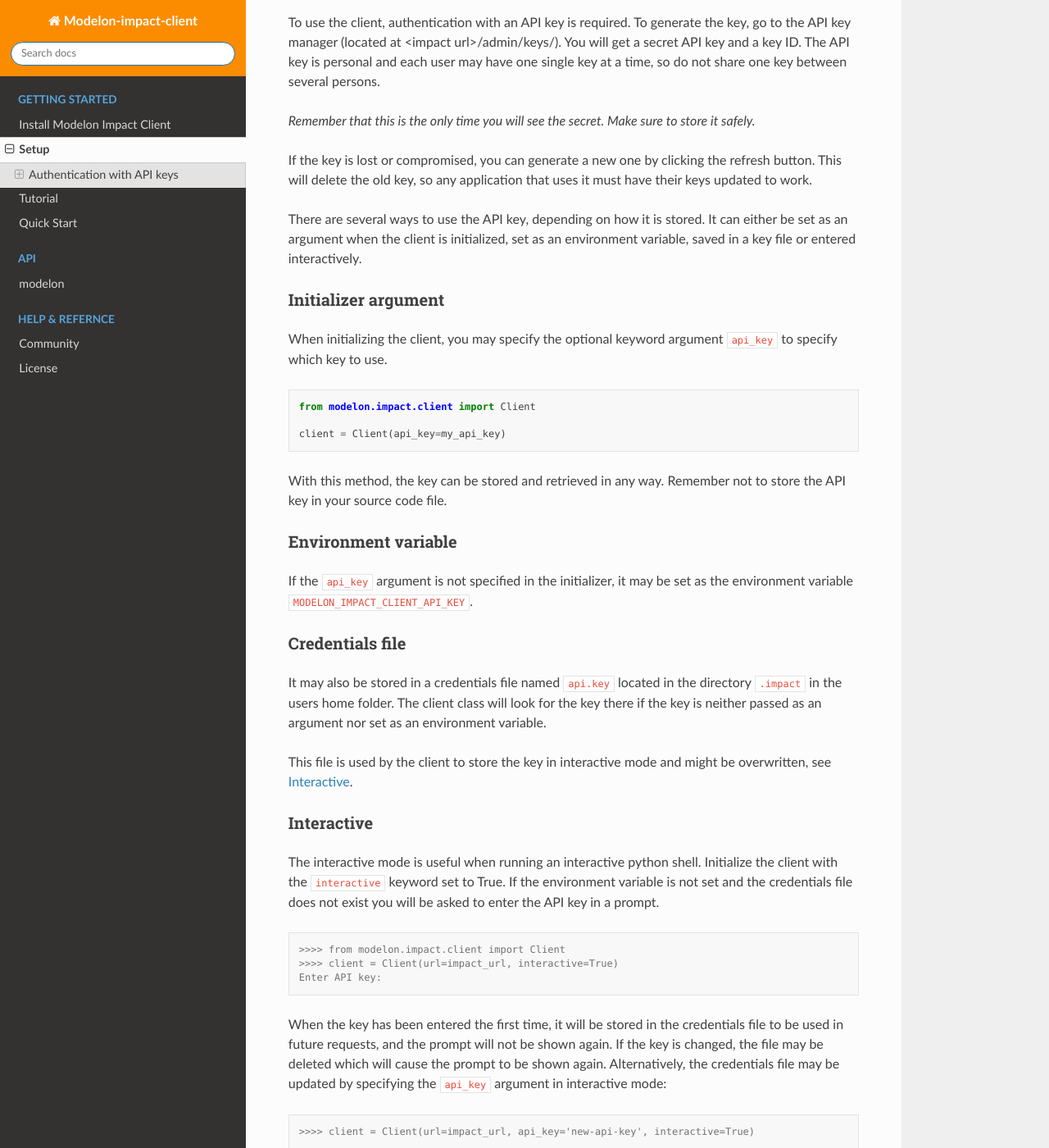
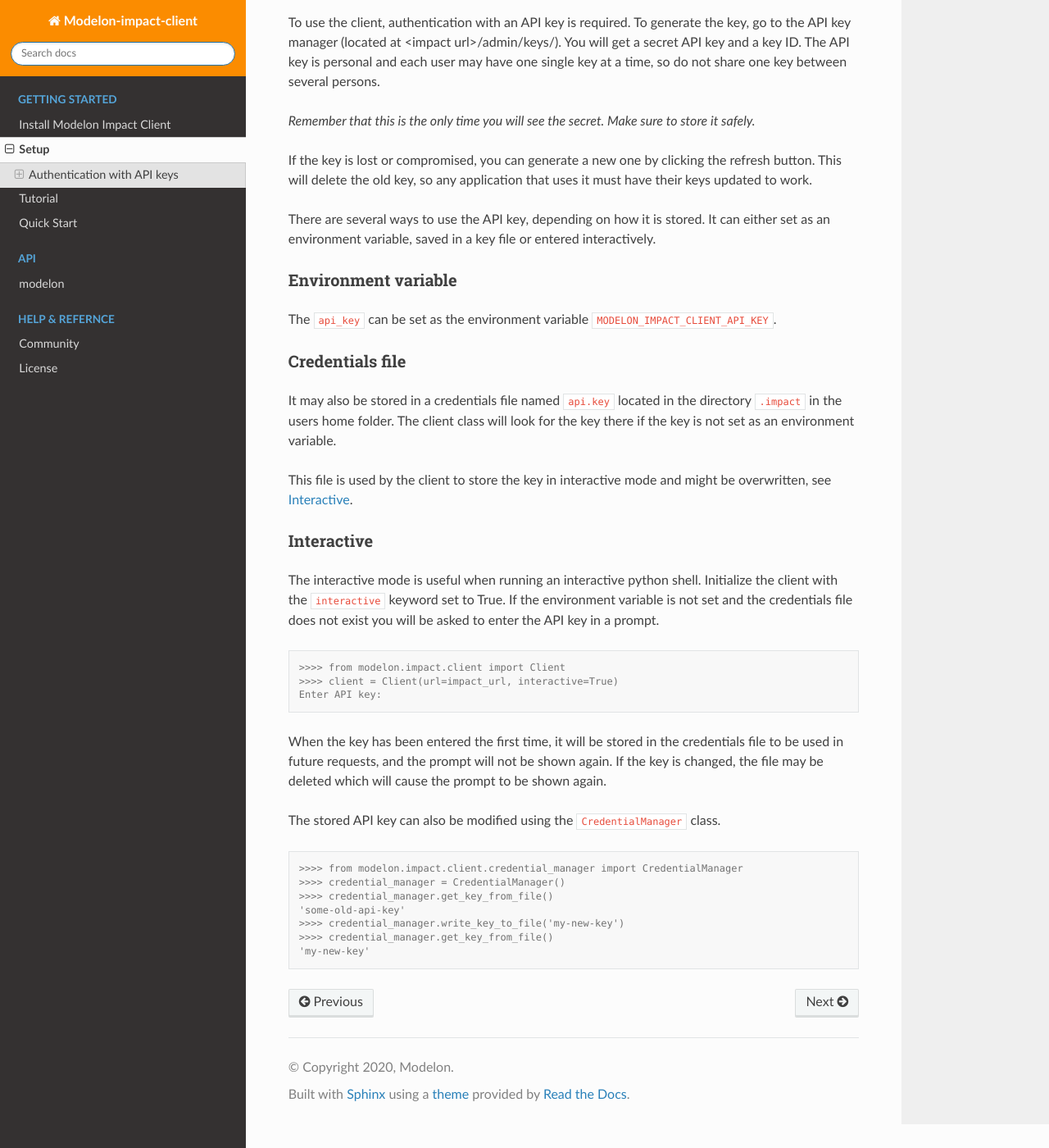
Before and after one commit to modelon-community/impact-client-python, a Sphinx documentation site: the page built from docs/source/setup.rst, in a window 1280 px wide and 1400 px high, scrolled down 272 px. Shown: the whole window at 82% size. Built offline with Sphinx 7.4.7 and the Read the Docs theme 2.0.0, drawn with Linux system fonts in a browser that asks for light colours; some of the changed text lies outside the part shown.

```diff
--- a/docs/source/setup.rst
+++ b/docs/source/setup.rst
@@ -21,31 +21,13 @@ button. This will delete the old key, so any application that uses it must have
 keys updated to work.
 
 There are several ways to use the API key, depending on how it is stored. It can either
-be set as an argument when the client is initialized, set as an environment variable,
-saved in a key file or entered interactively.
-
-
-Initializer argument
-####################
-
-When initializing the client, you may specify the optional keyword argument ``api_key``
-to specify which key to use.
-
-.. code-block:: python
-
-    from modelon.impact.client import Client
-
-    client = Client(api_key=my_api_key)
-
-With this method, the key can be stored and retrieved in any way. Remember not to store
-the API key in your source code file.
+set as an environment variable, saved in a key file or entered interactively.
 
 
 Environment variable
 ####################
 
-If the ``api_key`` argument is not specified in the initializer, it may be set as the
-environment variable ``MODELON_IMPACT_CLIENT_API_KEY``.
+The ``api_key`` can be set as the environment variable ``MODELON_IMPACT_CLIENT_API_KEY``.
 
 
 Credentials file
@@ -53,7 +35,7 @@ Credentials file
 
 It may also be stored in a credentials file named ``api.key`` located in the directory
 ``.impact`` in the users home folder. The client class will look for the key there if
-the key is neither passed as an argument nor set as an environment variable.
+the key is not set as an environment variable.
 
 This file is used by the client to store the key in interactive mode and might be
 overwritten, see :ref:`interactive-mode`.
@@ -79,15 +61,8 @@ prompt.
 When the key has been entered the first time, it will be stored in the credentials file
 to be used in future requests, and the prompt will not be shown again. If the key is
 changed, the file may be deleted which will cause the prompt to be shown again.
-Alternatively, the credentials file may be updated by specifying the ``api_key``
-argument in interactive mode:
 
-.. code-block:: pycon
-
-    >>>> client = Client(url=impact_url, api_key='new-api-key', interactive=True)
-
-This will remove the old key and add the new one to the credentials file. The stored
-API key can also be modified using the ``CredentialManager`` class.
+The stored API key can also be modified using the ``CredentialManager`` class.
 
 .. code-block:: pycon
 
```
Also changed, not shown: 2 other files.
